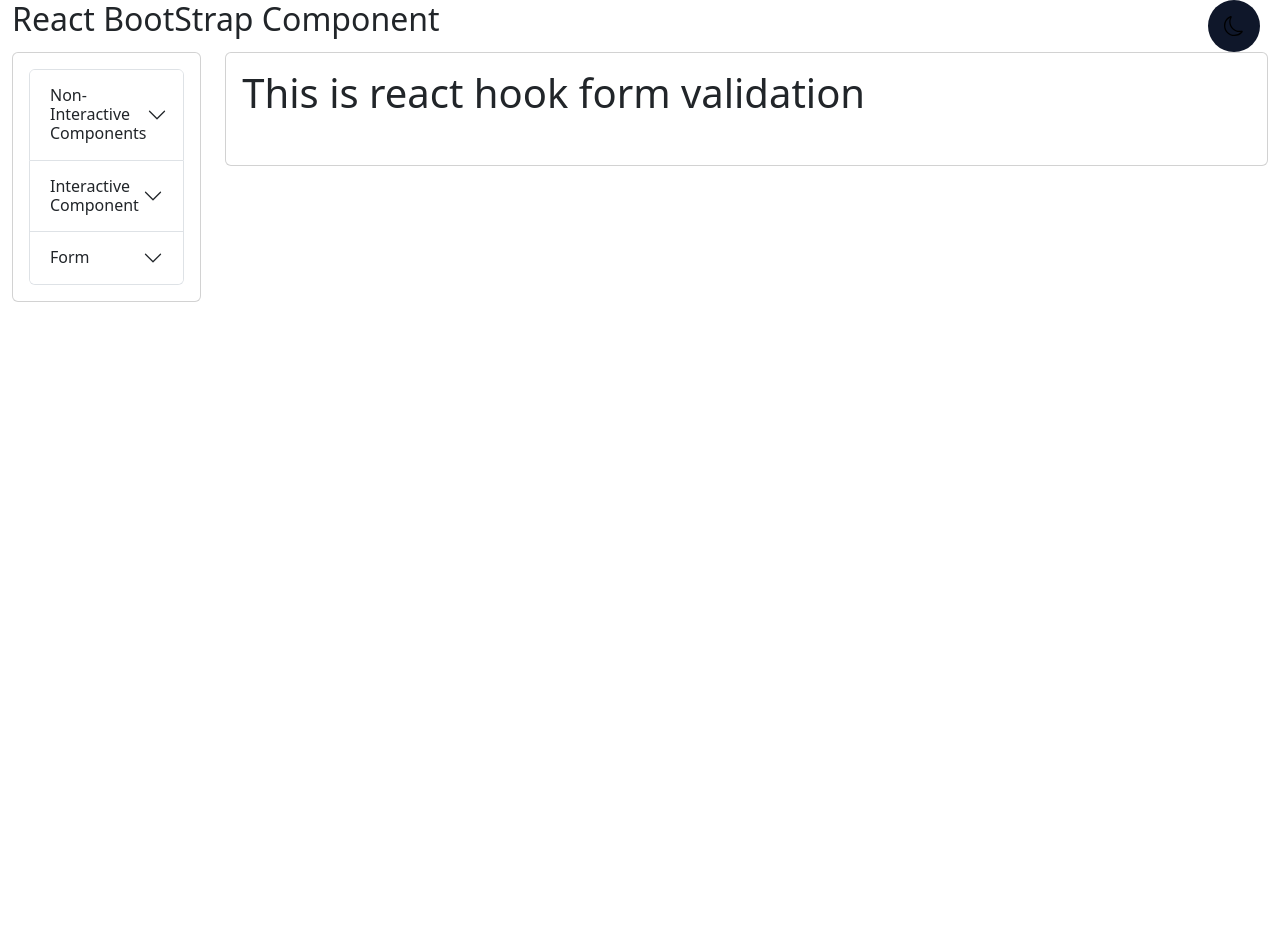
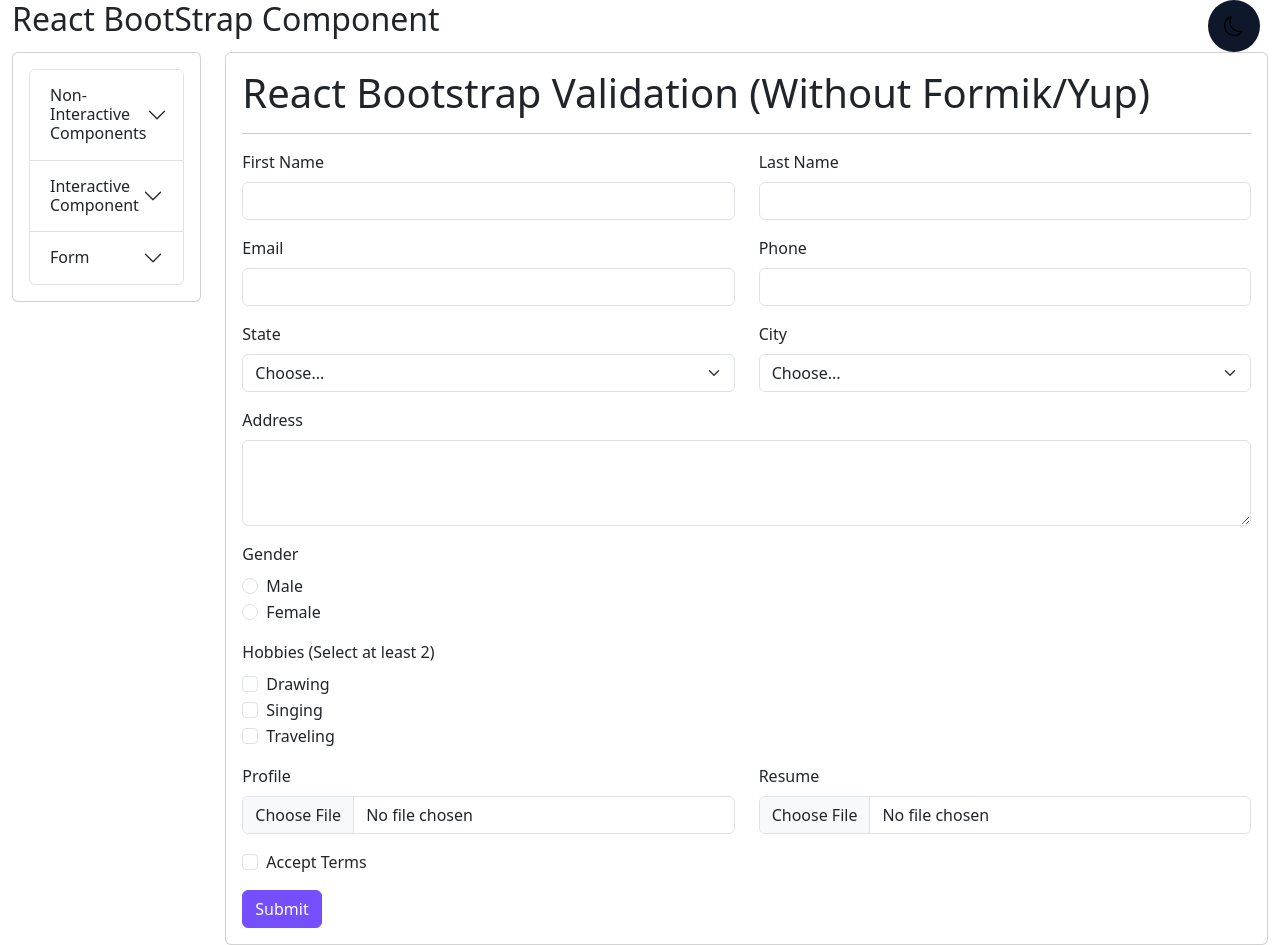
Before and after one commit to abhinav731996/ReactCalssIndixpert, a React (Vite) app: page /rb-hook-form-validation in a window 1280 px wide. Before the commit the page ends 800 px from the top, so only its background shows below. Built offline with nearby package versions, Linux system fonts and the light colour scheme.

Commit message:
basic form

```diff
--- a/package.json
+++ b/package.json
@@ -16,6 +16,7 @@
     "react-bootstrap": "^2.10.10",
     "react-bootstrap-icons": "^1.11.6",
     "react-dom": "^19.2.0",
+    "react-hook-form": "^7.71.2",
     "react-router-dom": "^7.13.0",
     "yup": "^1.7.1"
   },
--- a/src/pages/react-bootstrap/BasicFormValidation.jsx
+++ b/src/pages/react-bootstrap/BasicFormValidation.jsx
@@ -7,9 +7,12 @@
 import Row from "react-bootstrap/Row";
 
 const BasicFormValidation = () => {
+  const [firstname, setFirstname] = useState("");
+  const [lastname, setLastname] = useState("");
   const [email, setEmail] = useState("");
   const [password, setPassword] = useState("");
   const [message, setMessage] = useState("Hi!");
+  const [state, setState] = useState("");
   const [city, setCity] = useState("");
   const [selectedColor, setSelectedColor] = useState([]);
   const [payment, setPayment] = useState("");
@@ -51,24 +54,44 @@
       <br />
 
       <Form onSubmit={handleSubmit}>
+        <Row className="mb-3">
+
+          {/* For first name */}
+          <Form.Group as={Col} controlId="validationFormik01">
+            <Form.Label>First name</Form.Label>
+            <Form.Control
+              type="text"
+              value={firstname}
+              placeholder="Enter your first name"
+              onChange={(e) => setFirstname(e.target.value)}
+              required
+            />
+            <Form.Control.Feedback type="invalid">
+              First name is required
+            </Form.Control.Feedback>
+          </Form.Group>
 
 
+            {/* For last name */}
+           <Form.Group as={Col}>
+            <Form.Label>Last Name</Form.Label>
+            <Form.Control
+              required
+              type="text"
+              placeholder="Enter your last name"
+              value={lastname}
+              onChange={(e) => setLastname(e.target.value)}
+            />
+            <Form.Control.Feedback type="invalid">
+              Last name is required
+            </Form.Control.Feedback>
+          </Form.Group>
+        </Row>
+
         <Row className="mb-3">
-          <Form.Group as={Col} controlId="validationFormik01">
-                <Form.Label>First name</Form.Label>
-                <Form.Control
-                  type="text"
-                  name="firstname"
-                  value={values.firstname}
-                  onChange={handleChange}
-                  // isValid={touched.firstname && !errors.firstname}
-                  isInvalid={!!errors.firstname}
-                />
-            </Form.Group>
-        </Row>
+
         {/* for main email formatting */}
-
-        <Form.Group className="mb-3" controlId="exampleForm.ControlInput1">
+        <Form.Group as={Col} className="mb-3" controlId="exampleForm.ControlInput1">
           <Form.Label>Email address</Form.Label>
           <Form.Control
             type="email"
@@ -78,26 +101,77 @@
             autoComplete="username"
             onChange={(e) => setEmail(e.target.value)}
           />
-          <p>your email is: {email}</p>
+          <Form.Control.Feedback type="invalid">
+              Enter valid email
+            </Form.Control.Feedback>
         </Form.Group>
-        <Form.Group className="mb-3" controlId="exampleForm.ControlInput2">
+
+
+        {/* For password */}
+        <Form.Group as={Col} className="mb-3" controlId="exampleForm.ControlInput2">
           <Form.Label>Password</Form.Label>
           <Form.Control
             type="password"
             value={password}
             required
+            minLength={4}
+            maxLength={10}
+            pattern="^(?=.*[0-9]).{6,}$"
             placeholder="Enter password"
             autoComplete="current-password"
             onChange={(e) => setPassword(e.target.value)}
           />
-          <p>your password is: {password}</p>
+          <Form.Control.Feedback type="invalid">
+              Enter valid Password
+            </Form.Control.Feedback>
         </Form.Group>
+        </Row>
 
+
+        <Row className="mb-3">
+
+          {/* For state */}
+          <Form.Group as={Col}>
+            <Form.Label>State</Form.Label>
+            <Form.Select
+              required
+              name="state"
+              value={state}
+              onChange={(e) => setState(e.target.value)}
+            >
+              <option value="">Choose...</option>
+              <option>Haryana</option>
+              <option>Delhi</option>
+              <option>Rajasthan</option>
+            </Form.Select>
+            <Form.Control.Feedback type="invalid">
+              Please select state
+            </Form.Control.Feedback>
+          </Form.Group>
+
+          <Form.Group as={Col}>
+            <Form.Label>City</Form.Label>
+            <Form.Select
+              required
+              name="city"
+              value={city}
+              onChange={(e) => setCity(e.target.value)}
+            >
+              <option value="">Choose...</option>
+              <option>Gurgaon</option>
+              <option>Rohtak</option>
+              <option>Jaipur</option>
+            </Form.Select>
+            <Form.Control.Feedback type="invalid">
+              Please select city
+            </Form.Control.Feedback>
+          </Form.Group>
+        </Row>
         {/* for textbox control  */}
         <h3 className="text-secondary">Textbox Control</h3>
 
         <Form.Group className="mb-3" controlId="message">
-          <Form.Label>Example textarea</Form.Label>
+          <Form.Label>Address</Form.Label>
           <Form.Control
             as="textarea"
             rows={3}
--- a/src/pages/react-bootstrap/RBForms.jsx
+++ b/src/pages/react-bootstrap/RBForms.jsx
@@ -43,7 +43,7 @@
   });
   return (
     <div>
-      <h1>Exercise of Forms with yup</h1>
+      <h1>Exercise of Forms with formic, yup</h1>
       <hr />
       <Formik
         validationSchema={schema}
@@ -65,7 +65,7 @@
           termsandconditions: false,
         }}
       >
-        {({ handleSubmit, handleChange, values, touched, errors }) => (
+        {({ handleSubmit, handleChange, values, errors }) => (
           <Form noValidate onSubmit={handleSubmit}>
             <pre>{JSON.stringify(errors, null, 2)}</pre>
 
--- a/src/pages/react-bootstrap/RHFValidation.jsx
+++ b/src/pages/react-bootstrap/RHFValidation.jsx
@@ -1,13 +1,282 @@
-import React from 'react'
+import React, { useState } from "react";
+import { Button, Col, Row, Form, InputGroup } from "react-bootstrap";
 
 const RHFValidation = () => {
+  const [validated, setValidated] = useState(false);
+
+  const [formData, setFormData] = useState({
+    firstname: "",
+    lastname: "",
+    email: "",
+    phone: "",
+    city: "",
+    state: "",
+    zip: "",
+    address: "",
+    gender: "",
+    hobbies: [],
+    profile: null,
+    resume: null,
+    termsandconditions: false,
+  });
+
+  const handleChange = (e) => {
+    const { name, value, type, checked, files } = e.target;
+
+    if (type === "checkbox" && name === "hobbies") {
+      if (checked) {
+        setFormData({
+          ...formData,
+          hobbies: [...formData.hobbies, value],
+        });
+      } else {
+        setFormData({
+          ...formData,
+          hobbies: formData.hobbies.filter((h) => h !== value),
+        });
+      }
+    } else if (type === "file") {
+      setFormData({
+        ...formData,
+        [name]: files[0],
+      });
+    } else if (type === "checkbox") {
+      setFormData({
+        ...formData,
+        [name]: checked,
+      });
+    } else {
+      setFormData({
+        ...formData,
+        [name]: value,
+      });
+    }
+  };
+
+  const handleSubmit = (event) => {
+    const form = event.currentTarget;
+    event.preventDefault();
+
+    if (form.checkValidity() === false) {
+      event.stopPropagation();
+    } else {
+      console.log(formData);
+      alert("Form Submitted Successfully");
+    }
+
+    setValidated(true);
+  };
+
   return (
     <div>
-      <h1>This is react hook form validation</h1>
-      <br />
+      <h1>React Bootstrap Validation (Without Formik/Yup)</h1>
+      <hr />
 
+      <Form noValidate validated={validated} onSubmit={handleSubmit}>
+        <Row className="mb-3">
+          <Form.Group as={Col}>
+            <Form.Label>First Name</Form.Label>
+            <Form.Control
+              required
+              type="text"
+              name="firstname"
+              value={formData.firstname}
+              onChange={handleChange}
+            />
+            <Form.Control.Feedback type="invalid">
+              First name is required
+            </Form.Control.Feedback>
+          </Form.Group>
+
+          <Form.Group as={Col}>
+            <Form.Label>Last Name</Form.Label>
+            <Form.Control
+              required
+              type="text"
+              name="lastname"
+              value={formData.lastname}
+              onChange={handleChange}
+            />
+            <Form.Control.Feedback type="invalid">
+              Last name is required
+            </Form.Control.Feedback>
+          </Form.Group>
+        </Row>
+
+        <Row className="mb-3">
+          <Form.Group as={Col}>
+            <Form.Label>Email</Form.Label>
+            <Form.Control
+              required
+              type="email"
+              name="email"
+              value={formData.email}
+              onChange={handleChange}
+            />
+            <Form.Control.Feedback type="invalid">
+              Enter valid email
+            </Form.Control.Feedback>
+          </Form.Group>
+
+          <Form.Group as={Col}>
+            <Form.Label>Phone</Form.Label>
+            <Form.Control
+              required
+              pattern="[0-9]{10}"
+              type="text"
+              name="phone"
+              value={formData.phone}
+              onChange={handleChange}
+            />
+            <Form.Control.Feedback type="invalid">
+              Enter valid 10-digit phone
+            </Form.Control.Feedback>
+          </Form.Group>
+        </Row>
+
+        <Row className="mb-3">
+          <Form.Group as={Col}>
+            <Form.Label>State</Form.Label>
+            <Form.Select
+              required
+              name="state"
+              value={formData.state}
+              onChange={handleChange}
+            >
+              <option value="">Choose...</option>
+              <option>Haryana</option>
+              <option>Delhi</option>
+              <option>Rajasthan</option>
+            </Form.Select>
+            <Form.Control.Feedback type="invalid">
+              Please select state
+            </Form.Control.Feedback>
+          </Form.Group>
+
+          <Form.Group as={Col}>
+            <Form.Label>City</Form.Label>
+            <Form.Select
+              required
+              name="city"
+              value={formData.city}
+              onChange={handleChange}
+            >
+              <option value="">Choose...</option>
+              <option>Gurgaon</option>
+              <option>Rohtak</option>
+              <option>Jaipur</option>
+            </Form.Select>
+            <Form.Control.Feedback type="invalid">
+              Please select city
+            </Form.Control.Feedback>
+          </Form.Group>
+        </Row>
+
+        <Form.Group className="mb-3">
+          <Form.Label>Address</Form.Label>
+          <Form.Control
+            required
+            as="textarea"
+            rows={3}
+            name="address"
+            value={formData.address}
+            onChange={handleChange}
+          />
+          <Form.Control.Feedback type="invalid">
+            Address is required
+          </Form.Control.Feedback>
+        </Form.Group>
+
+        {/* Gender */}
+        <Form.Group className="mb-3">
+          <Form.Label>Gender</Form.Label>
+          <Form.Check
+            required
+            type="radio"
+            label="Male"
+            name="gender"
+            value="Male"
+            onChange={handleChange}
+          />
+          <Form.Check
+            type="radio"
+            label="Female"
+            name="gender"
+            value="Female"
+            onChange={handleChange}
+          />
+          <Form.Control.Feedback type="invalid">
+            Please select gender
+          </Form.Control.Feedback>
+        </Form.Group>
+
+        {/* Hobbies */}
+        <Form.Group className="mb-3">
+          <Form.Label>Hobbies (Select at least 2)</Form.Label>
+          <Form.Check
+            type="checkbox"
+            label="Drawing"
+            name="hobbies"
+            value="Drawing"
+            onChange={handleChange}
+          />
+          <Form.Check
+            type="checkbox"
+            label="Singing"
+            name="hobbies"
+            value="Singing"
+            onChange={handleChange}
+          />
+          <Form.Check
+            type="checkbox"
+            label="Traveling"
+            name="hobbies"
+            value="Traveling"
+            onChange={handleChange}
+          />
+        </Form.Group>
+
+        {/* File Upload */}
+        <Row>
+          <Form.Group as={Col}>
+            <Form.Label>Profile</Form.Label>
+            <Form.Control
+              required
+              type="file"
+              name="profile"
+              onChange={handleChange}
+            />
+          </Form.Group>
+
+          <Form.Group as={Col}>
+            <Form.Label>Resume</Form.Label>
+            <Form.Control
+              required
+              type="file"
+              name="resume"
+              onChange={handleChange}
+            />
+          </Form.Group>
+        </Row>
+
+        {/* Terms */}
+        <Form.Group className="mb-3 mt-3">
+          <Form.Check
+            required
+            type="checkbox"
+            label="Accept Terms"
+            name="termsandconditions"
+            onChange={handleChange}
+          />
+          <Form.Control.Feedback type="invalid">
+            You must accept terms
+          </Form.Control.Feedback>
+        </Form.Group>
+
+        <Button type="submit">Submit</Button>
+      </Form>
     </div>
-  )
-}
+  );
+};
 
-export default RHFValidation
+export default RHFValidation;
```
Also changed, not shown: 1 other file (tests, documents, lock files or other folders).
